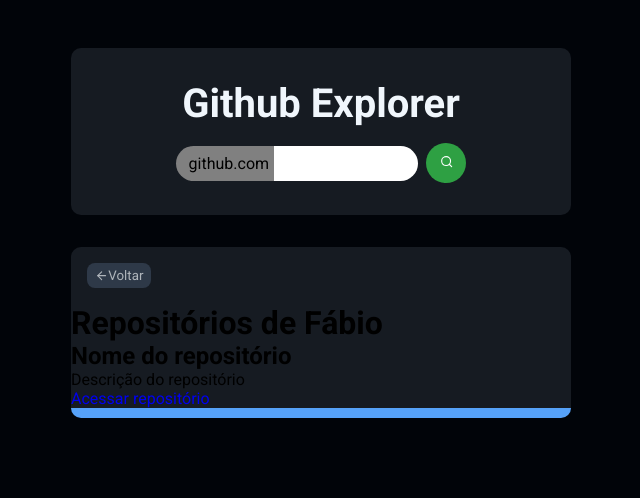
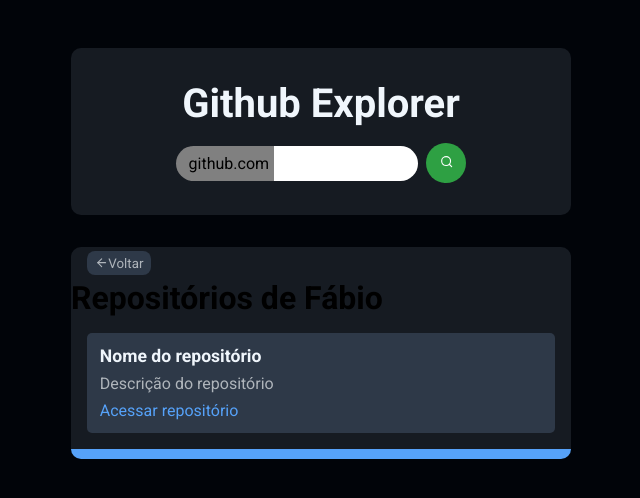
Before and after one commit to xjfelli/github-explorer, a React (Create React App) app: page / in a window 1280 px wide. Shown: the top 498 px of the page, without its empty margins (319-959 px from the left). Built offline with nearby package versions, Linux system fonts and the light colour scheme.

Commit message:
✅ Update: Style Div to Center

```diff
--- a/src/components/RepoList/styles.js
+++ b/src/components/RepoList/styles.js
@@ -1,4 +1,4 @@
-import styled from 'styled-components';
+import styled from "styled-components"
 
 export const Container = styled.main`
   width: 100%;
@@ -6,20 +6,24 @@
   border-radius: 10px;
   border-bottom: 10px solid var(--blue);
 
+
   div {
     display: flex;
     align-items: center;
-      gap: 3rem;
+    justify-content: center;
     padding: 1rem;
+    position: relative;
 
     button {
       display: flex;
+      position: absolute;
+      left: 1rem;
       align-items: center;
       color: var(--text-secondary);
       background: var(--shape-light);
       padding: 0.3rem 0.5rem;
       border-radius: 8px;
-          transition: filter .3s ease;
+      transition: filter 0.3s ease;
 
       &:hover {
         filter: brightness(80%);
@@ -29,6 +33,7 @@
     h1 {
       font-size: 1.5rem;
       color: var(--text);
+    }
 }
 
     ul {
@@ -62,8 +67,4 @@
         }
       }
     }
-
-  }
-
-
-`;
+`
```
Lines whose indentation alone changed are shown as unchanged.
